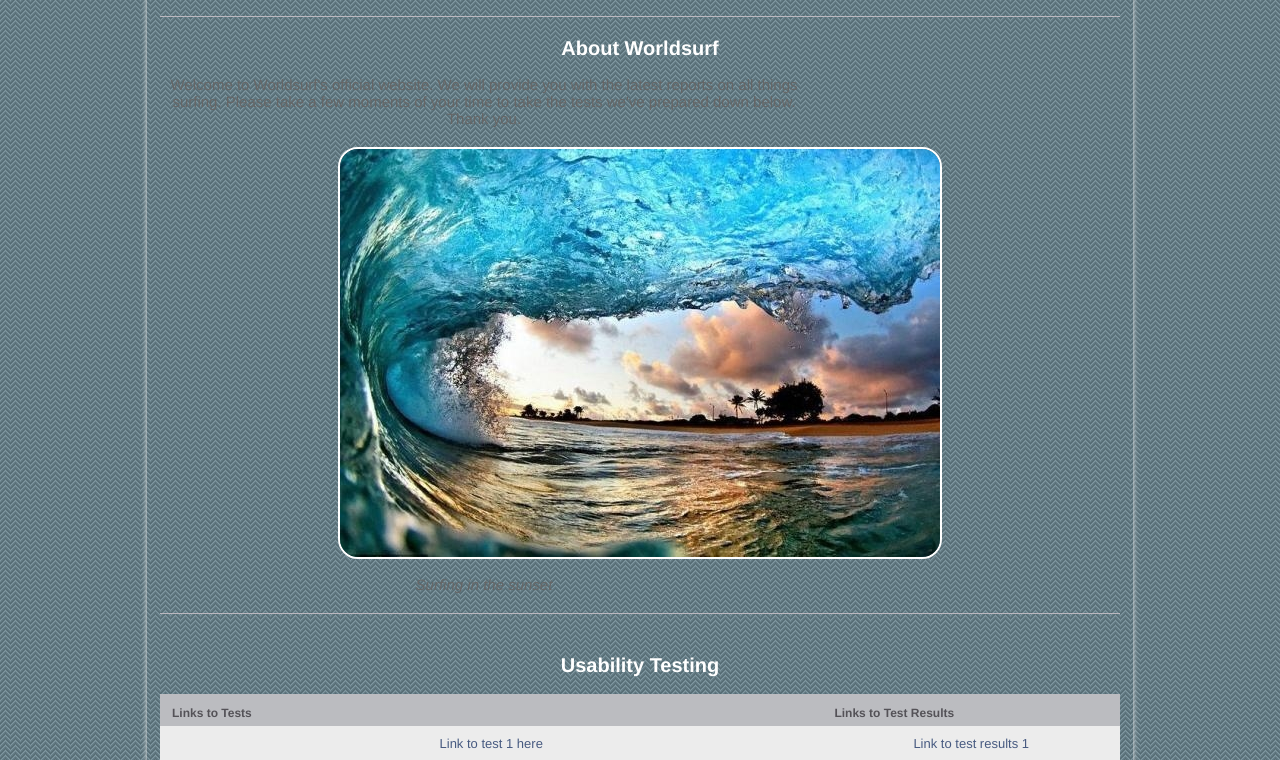
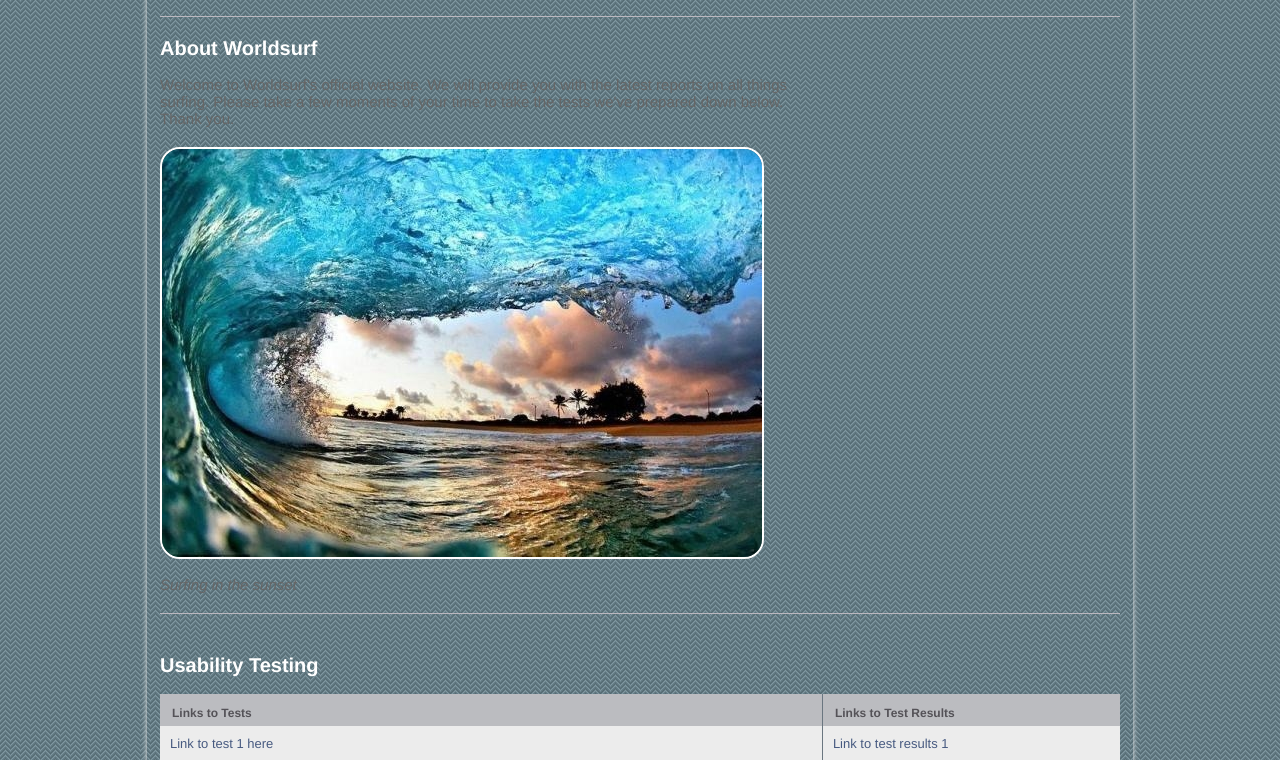
Before and after one commit to allisondsharpe/wiu, a plain HTML site: page index.html in a window 1280 px wide. Shown: the part 40-800 px from the top of the page. Drawn offline with Linux system fonts and the light colour scheme.

Commit message:
Project B3 & B4
Landing Page

```diff
--- a/css/main.css
+++ b/css/main.css
@@ -16,7 +16,6 @@ body{
 	-webkit-box-shadow: 0px 0px 5px #ececec;
 	-moz-box-shadow:    0px 0px 5px #ececec;
 	box-shadow:         0px 0px 5px #ececec;
-	text-align: center;
 
 }
 /*-------------------------------------------  header -------------------------------------------------------*/
@@ -35,7 +34,6 @@ h2{
 	margin-top: 20px;
 	color: #ffffff;
 	font-size: 2.0em;
-	text-align: center;
 }
 /*-------------------------------------------  table -------------------------------------------------------*/
 table{
@@ -59,24 +57,23 @@ th{
 	background: #bbbcc0; /*changes color of table hd background*/
 }
 th:first-child{
-	/*border-right: 1px solid #6a7680;*/
+	border-right: 1px solid #6a7680;
 }
 td{
 	padding: 1em 1em;
 	width: 69%;
 }
 td:first-child{
-	/*border-right: 1px solid #6a7680;*/
+	border-right: 1px solid #6a7680;
 }
 /*-------------------------------------------  top section-------------------------------------------------------*/
 .main{
 	border-bottom: 1px solid #bbb8bf;
 }
-p{
+.main p{
 	width: 67.5%;
 	font-size: 1.5em;
 	color: #666666;
-	text-align: center;
 	margin: 15px 20px 20px 0;
 
 }
```
